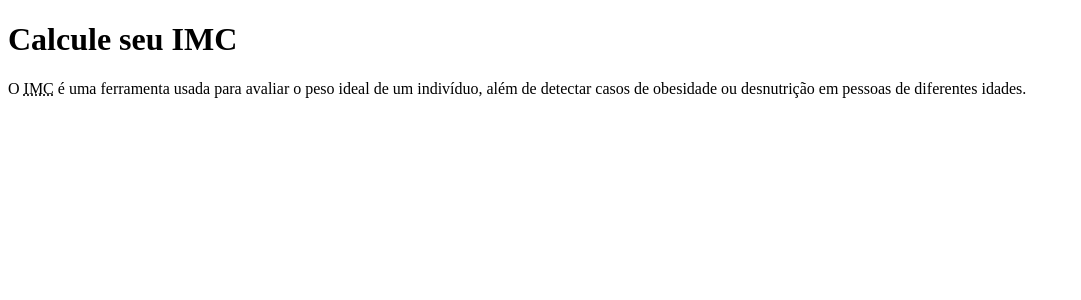
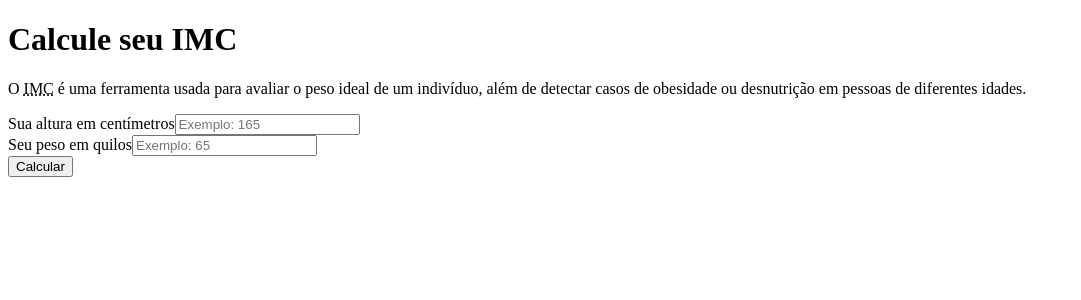
Before and after one commit to flaviojeferson/bmi-calc, a React (Vite) app: page / in a window 1280 px wide. Shown: the top 300 px of the page, without its empty margins (0-1081 px from the left). Built offline with nearby package versions, Linux system fonts and the light colour scheme.

Commit message:
Build BMIForm component HTML

```diff
--- a/src/App.tsx
+++ b/src/App.tsx
@@ -1,12 +1,9 @@
+import { BMIForm } from './components/BMIForm';
+
 const App: React.FC = () => {
   return (
     <>
-      <h1>Calcule seu IMC</h1>
-      <p>
-        O <abbr title="Índice de Massa Corporal">IMC</abbr> é uma ferramenta
-        usada para avaliar o peso ideal de um indivíduo, além de detectar casos
-        de obesidade ou desnutrição em pessoas de diferentes idades.
-      </p>
+      <BMIForm />
     </>
   );
 };
--- /dev/null
+++ b/src/components/BMIForm/index.tsx
@@ -0,0 +1,41 @@
+const BMIForm: React.FC = () => {
+  return (
+    <>
+      <h1>Calcule seu IMC</h1>
+
+      <p>
+        O <abbr title="Índice de Massa Corporal">IMC</abbr> é uma ferramenta
+        usada para avaliar o peso ideal de um indivíduo, além de detectar casos
+        de obesidade ou desnutrição em pessoas de diferentes idades.
+      </p>
+
+      <form>
+        <div>
+          <label htmlFor="user__height">Sua altura em centímetros</label>
+          <input
+            type="number"
+            id="user__height"
+            min={1}
+            placeholder="Exemplo: 165"
+            required
+          />
+        </div>
+
+        <div>
+          <label htmlFor="user__weight">Seu peso em quilos</label>
+          <input
+            type="number"
+            id="user__weight"
+            min={1}
+            placeholder="Exemplo: 65"
+            required
+          />
+        </div>
+
+        <input type="submit" value="Calcular" />
+      </form>
+    </>
+  );
+};
+
+export { BMIForm };
```
